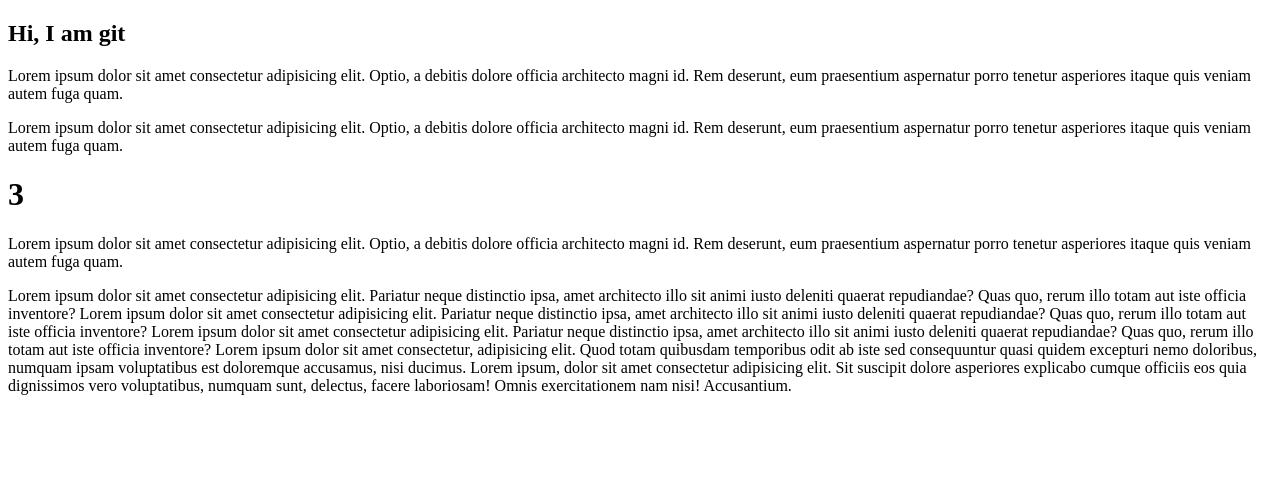
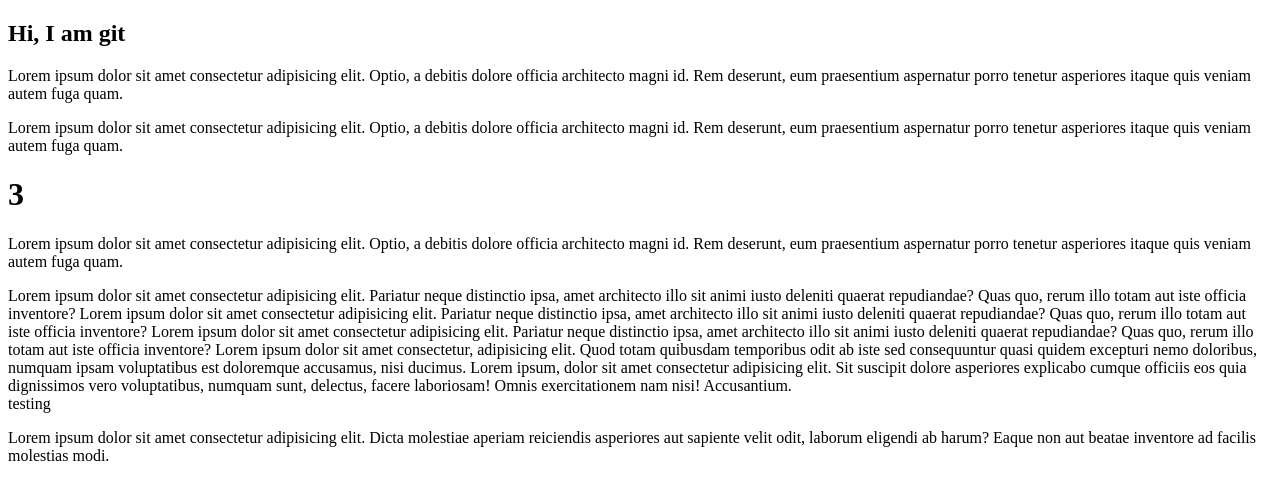
Before and after one commit to HlaingYuYin12/project, a plain HTML site: page index.html in a window 1280 px wide. Drawn offline with Linux system fonts and the light colour scheme.

Commit message:
git commit test

```diff
--- a/index.html
+++ b/index.html
@@ -21,5 +21,8 @@
         Lorem ipsum, dolor sit amet consectetur adipisicing elit. Sit suscipit dolore asperiores explicabo cumque officiis eos quia dignissimos vero voluptatibus, numquam sunt, delectus, facere laboriosam! Omnis exercitationem nam nisi! Accusantium.
 
     </footer>
+
+    testing
+    <p>Lorem ipsum dolor sit amet consectetur adipisicing elit. Dicta molestiae aperiam reiciendis asperiores aut sapiente velit odit, laborum eligendi ab harum? Eaque non aut beatae inventore ad facilis molestias modi.</p>
 </body>
 </html>
--- /dev/null
+++ b/style.css
@@ -0,0 +1,3 @@
+body{
+    background-color: aqua;
+}
```
